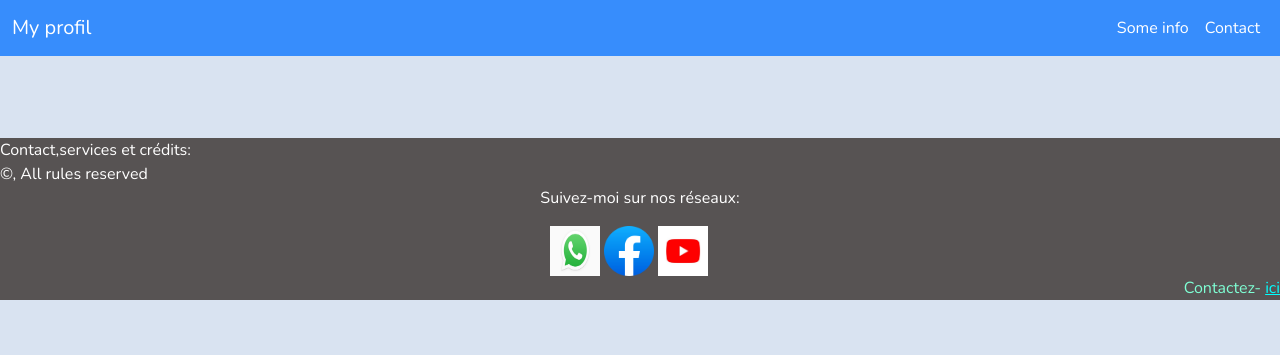
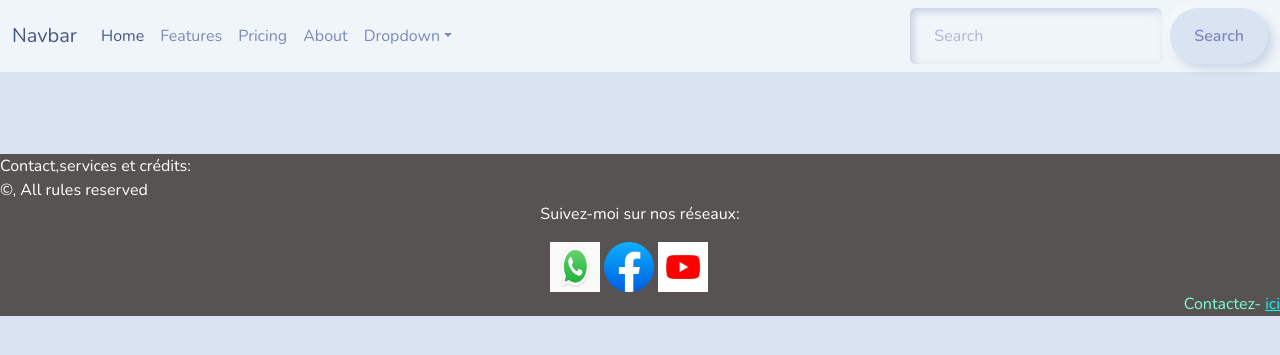
Before and after one commit to Blow07/ProjetSAE104, a Symfony app: template templates/base.html.twig in a window 1280 px wide. Shown: the top 355 px of the page. Run offline with Twig, Linux system fonts and the light colour scheme; the template is opened without the code that fills it, so the values that code supplies are empty; some libraries are stand-ins or nearby versions.

Commit message:
Update base.html.twig

```diff
--- a/templates/base.html.twig
+++ b/templates/base.html.twig
@@ -15,24 +15,44 @@
         {% endblock %}
     </head>
     <body>
-        <nav  class="navbar navbar-expand-lg navbar-dark bg-primary">
+        <nav class="navbar navbar-expand-lg navbar-light bg-light">
             <div class="container-fluid">
-        <a class="navbar-brand" href="/boye">My profil</a>
-        <button class="navbar-toggler" type="button" data-bs-toggle="collapse" data-bs-target="#navbarColor01" aria-controls="navbarColor01" aria-expanded="false" aria-label="Toggle navigation">
+              <a class="navbar-brand" href="#">Navbar</a>
+              <button class="navbar-toggler" type="button" data-bs-toggle="collapse" data-bs-target="#navbarColor03" aria-controls="navbarColor03" aria-expanded="false" aria-label="Toggle navigation">
                 <span class="navbar-toggler-icon"></span>
               </button>
-        <div class="collapse navbar-collapse" id="navbarColor01">
-        <ul class="navbar-nav ms-auto" style="">
+              <div class="collapse navbar-collapse" id="navbarColor03">
+                <ul class="navbar-nav me-auto">
                   <li class="nav-item">
-            <a class="nav-link active" href="/blog">Some info
-                <span class="visually-hidden"></span>
+                    <a class="nav-link active" href="#">Home
+                      <span class="visually-hidden">(current)</span>
                     </a>
+                  </li>
                   <li class="nav-item">
-            <a class="nav-link active" href="/theme">Contact
-                <span class="visually-hidden"></span>
-            </a>
+                    <a class="nav-link" href="#">Features</a>
+                  </li>
+                  <li class="nav-item">
+                    <a class="nav-link" href="#">Pricing</a>
+                  </li>
+                  <li class="nav-item">
+                    <a class="nav-link" href="#">About</a>
+                  </li>
+                  <li class="nav-item dropdown">
+                    <a class="nav-link dropdown-toggle" data-bs-toggle="dropdown" href="#" role="button" aria-haspopup="true" aria-expanded="false">Dropdown</a>
+                    <div class="dropdown-menu">
+                      <a class="dropdown-item" href="#">Action</a>
+                      <a class="dropdown-item" href="#">Another action</a>
+                      <a class="dropdown-item" href="#">Something else here</a>
+                      <div class="dropdown-divider"></div>
+                      <a class="dropdown-item" href="#">Separated link</a>
                     </div>
+                  </li>
                 </ul>
+                <form class="d-flex">
+                  <input class="form-control me-sm-2" type="search" placeholder="Search">
+                  <button class="btn btn-secondary my-2 my-sm-0" type="submit">Search</button>
+                </form>
+              </div>
             </div>
           </nav>
         {% block body %}{% endblock %}
```
Lines whose indentation alone changed are shown as unchanged.
